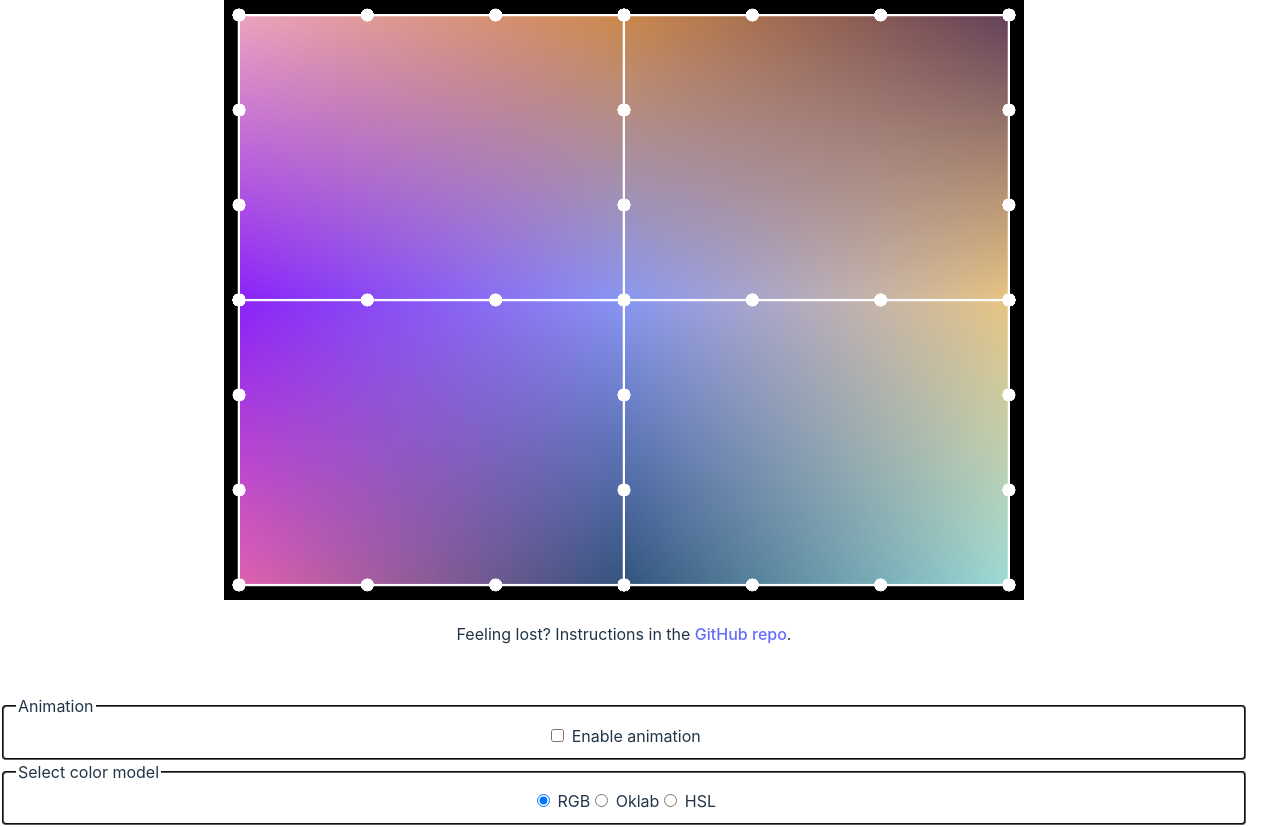
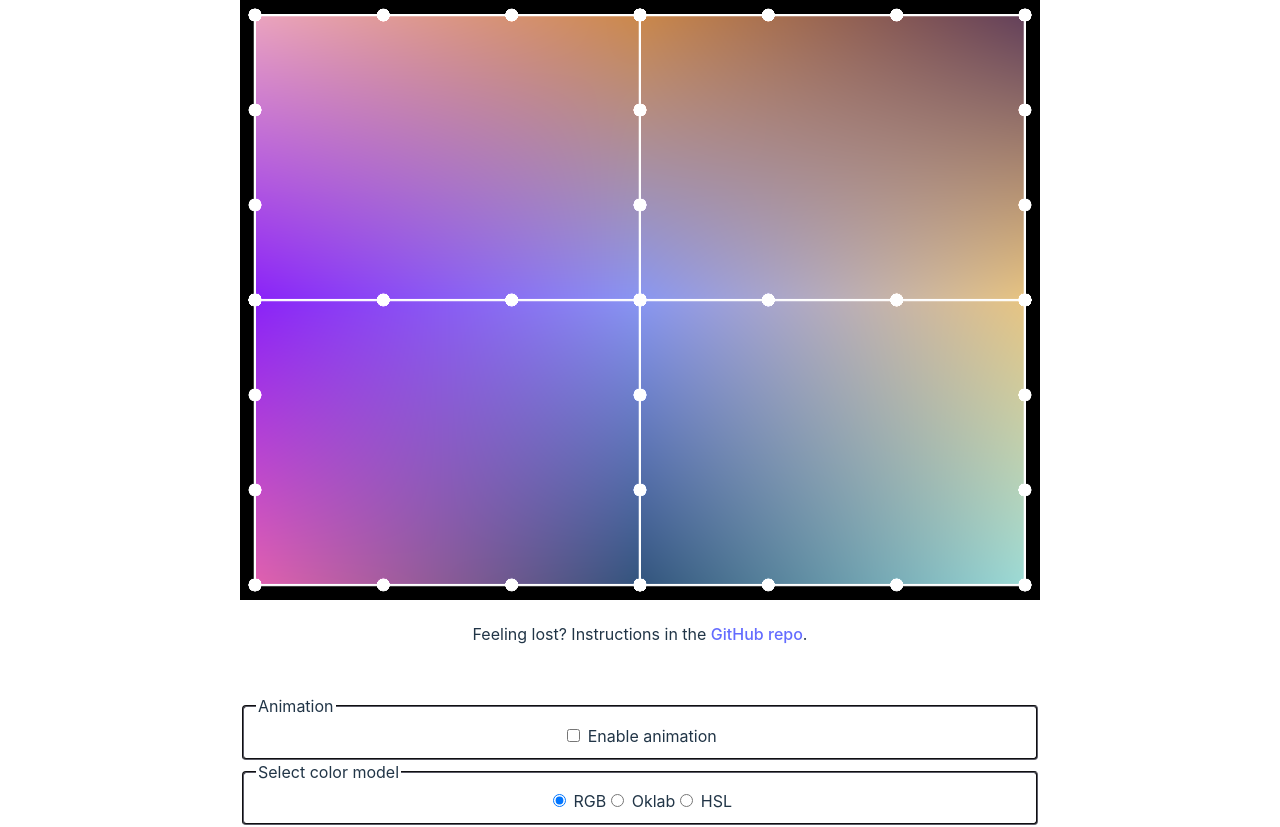
Before and after one commit to tkalmi/mesh-gradient-generator, a React (Vite) app: page / in a window 1280 px wide. Shown: the top 827 px of the page. Built offline with nearby package versions, Linux system fonts and the light colour scheme.

Commit message:
Fix layout

```diff
--- a/src/App.css
+++ b/src/App.css
@@ -4,16 +4,21 @@
   touch-action: none;
 }
 
+#root {
+  width: 100vw;
+}
+
 .main-container {
   max-width: 1280px;
-  margin: 0 auto;
   text-align: center;
 
   display: flex;
   flex-direction: row;
   gap: 2rem;
-  min-width: calc(100vw - 2rem);
+  width: fit-content;
   justify-content: center;
+  margin-left: auto;
+  margin-right: auto;
   margin-bottom: 1rem;
 }
 
```
